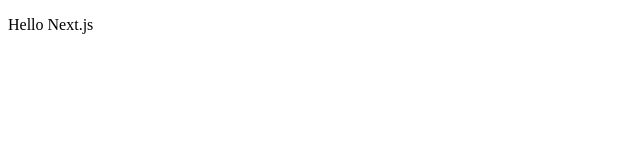
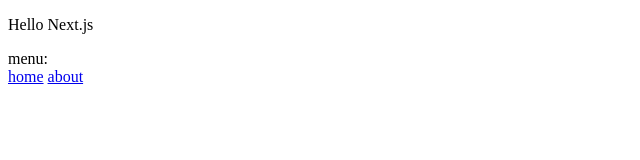
Before and after one commit to wilsonneto-dev/SSR_With_NextJS_Example, a Next.js app: page / in a window 1280 px wide. Shown: the top 160 px of the page, without its empty margins (0-640 px from the left). Built offline with nearby package versions, Linux system fonts and the light colour scheme.

Commit message:
link usage

```diff
--- /dev/null
+++ b/components/menu.js
@@ -0,0 +1,16 @@
+import Link from "next/link";
+
+export default () => (
+  <div>
+    menu:
+    <nav>
+      <Link href="/">
+        <a title="home">home</a>
+      </Link>
+      &nbsp;
+      <Link href="/about">
+        <a title="home">about</a>
+      </Link>
+    </nav>
+  </div>
+);
--- a/pages/index.js
+++ b/pages/index.js
@@ -1,6 +1,9 @@
+import Menu from "../components/menu";
+
 const Index = () => (
   <div>
     <p>Hello Next.js</p>
+    <Menu />
   </div>
 );
 
```
Also changed, not shown: pages/about.js (added, +8 -0 lines).
